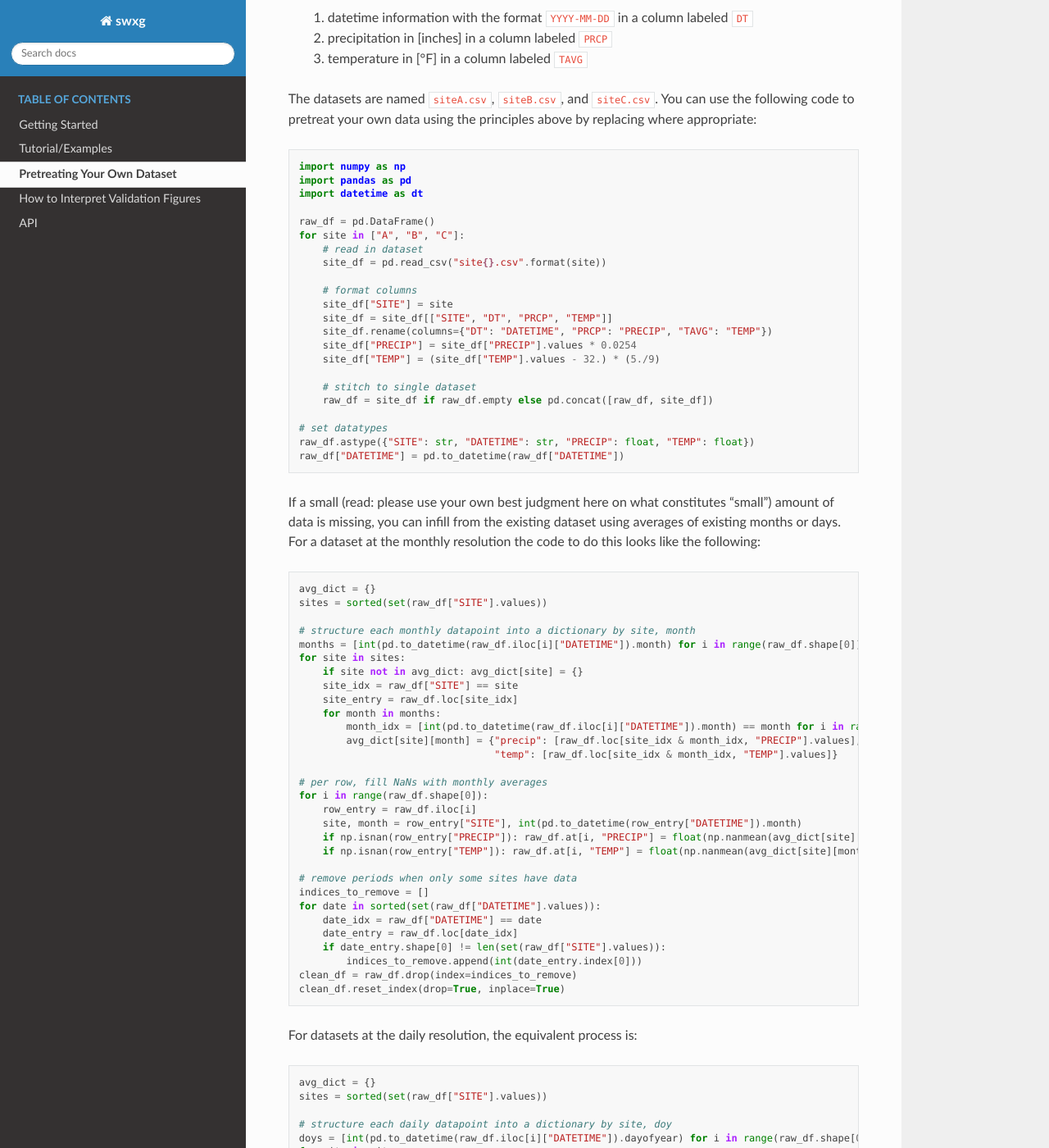
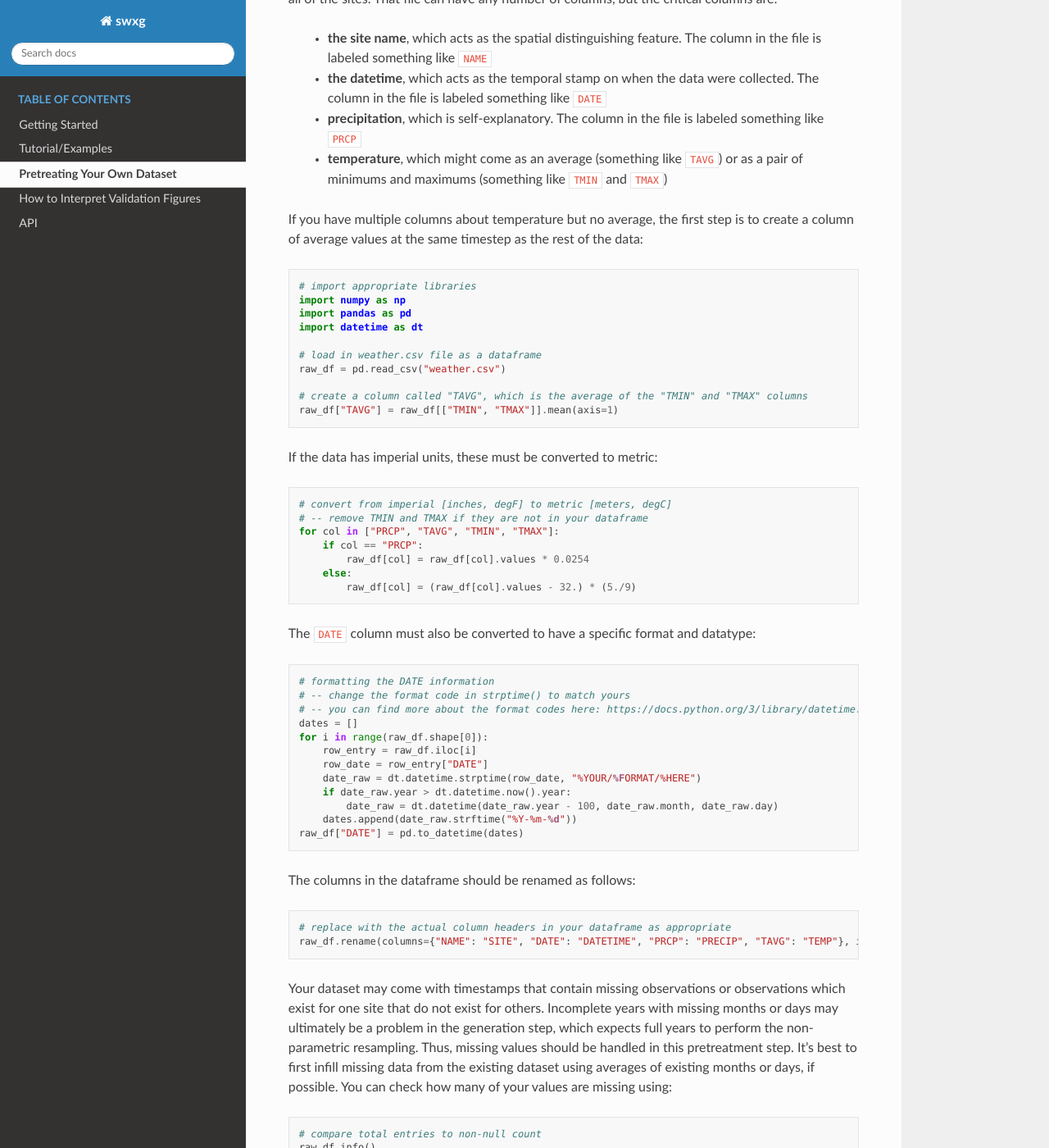
Before and after one commit to xthames/swxg, a Sphinx documentation site: the page built from docs/source/pretreatment/index.rst, in a window 1280 px wide and 1400 px high, scrolled down 796 px. Shown: the whole window at 82% size. Built offline with Sphinx 7.4.7 and the Read the Docs theme 3.1.0, drawn with Linux system fonts in a browser that asks for light colours; some of the changed text lies outside the part shown.

Commit message:
major updates to documentation

```diff
--- a/docs/source/pretreatment/index.rst
+++ b/docs/source/pretreatment/index.rst
@@ -19,40 +19,72 @@ There are many ways to pretreat data, and no method is intrinsically better than
 Basic Pretreatment Procedure
 ----------------------------
 
-To begin, let's assume that we have three datasets containing three columns:
+To begin, let's assume that we have a single file called ``weather.csv`` that contains all of the data for all of the sites. That file can have any number of columns, but the critical columns are:
 
- 1. datetime information with the format ``YYYY-MM-DD`` in a column labeled ``DT``
- 2. precipitation in [inches] in a column labeled ``PRCP``
- 3. temperature in [\ |deg|\ F] in a column labeled ``TAVG``
+ * **the site name**, which acts as the spatial distinguishing feature. The column in the file is labeled something like ``NAME``
+ * **the datetime**, which acts as the temporal stamp on when the data were collected. The column in the file is labeled something like ``DATE``
+ * **precipitation**, which is self-explanatory. The column in the file is labeled something like ``PRCP``
+ * **temperature**, which might come as an average (something like ``TAVG``) or as a pair of minimums and maximums (something like ``TMIN`` and ``TMAX``)
 
-The datasets are named ``siteA.csv``, ``siteB.csv``, and ``siteC.csv``. You can use the following code to pretreat your own data using the principles above by replacing where appropriate:
+If you have multiple columns about temperature but no average, the first step is to create a column of average values at the same timestep as the rest of the data:
 
 .. code-block:: python
 
+    # import appropriate libraries
     import numpy as np
     import pandas as pd
     import datetime as dt
 
-    raw_df = pd.DataFrame()
-    for site in ["A", "B", "C"]:
-        # read in dataset
-        site_df = pd.read_csv("site{}.csv".format(site))
+    # load in weather.csv file as a dataframe
+    raw_df = pd.read_csv("weather.csv")
 
-        # format columns
-        site_df["SITE"] = site
-        site_df = site_df[["SITE", "DT", "PRCP", "TEMP"]]
-        site_df.rename(columns={"DT": "DATETIME", "PRCP": "PRECIP", "TAVG": "TEMP"})
-        site_df["PRECIP"] = site_df["PRECIP"].values * 0.0254
-        site_df["TEMP"] = (site_df["TEMP"].values - 32.) * (5./9)
+    # create a column called "TAVG", which is the average of the "TMIN" and "TMAX" columns
+    raw_df["TAVG"] = raw_df[["TMIN", "TMAX"]].mean(axis=1)
 
-        # stitch to single dataset
-        raw_df = site_df if raw_df.empty else pd.concat([raw_df, site_df])
+If the data has imperial units, these must be converted to metric:
 
-    # set datatypes
-    raw_df.astype({"SITE": str, "DATETIME": str, "PRECIP": float, "TEMP": float})
-    raw_df["DATETIME"] = pd.to_datetime(raw_df["DATETIME"])
+.. code-block:: python
 
-If a small (read: please use your own best judgment here on what constitutes "small") amount of data is missing, you can infill from the existing dataset using averages of existing months or days. For a dataset at the monthly resolution the code to do this looks like the following:
+    # convert from imperial [inches, degF] to metric [meters, degC]
+    # -- remove TMIN and TMAX if they are not in your dataframe
+    for col in ["PRCP", "TAVG", "TMIN", "TMAX"]:
+        if col == "PRCP":
+            raw_df[col] = raw_df[col].values * 0.0254
+        else:
+            raw_df[col] = (raw_df[col].values - 32.) * (5./9)
+
+The ``DATE`` column must also be converted to have a specific format and datatype:
+
+.. code-block:: python
+
+    # formatting the DATE information
+    # -- change the format code in strptime() to match yours
+    # -- you can find more about the format codes here: https://docs.python.org/3/library/datetime.html#format-codes
+    dates = []
+    for i in range(raw_df.shape[0]):
+        row_entry = raw_df.iloc[i]
+        row_date = row_entry["DATE"]
+        date_raw = dt.datetime.strptime(row_date, "%YOUR/%FORMAT/%HERE")
+        if date_raw.year > dt.datetime.now().year:
+            date_raw = dt.datetime(date_raw.year - 100, date_raw.month, date_raw.day)
+        dates.append(date_raw.strftime("%Y-%m-%d"))
+    raw_df["DATE"] = pd.to_datetime(dates)
+
+The columns in the dataframe should be renamed as follows:
+
+.. code-block:: python
+
+    # replace with the actual column headers in your dataframe as appropriate
+    raw_df.rename(columns={"NAME": "SITE", "DATE": "DATETIME", "PRCP": "PRECIP", "TAVG": "TEMP"}, inplace=True)
+
+Your dataset may come with timestamps that contain missing observations or observations which exist for one site that do not exist for others. Incomplete years with missing months or days may ultimately be a problem in the generation step, which expects full years to perform the non-parametric resampling. Thus, missing values should be handled in this pretreatment step. It's best to first infill missing data from the existing dataset using averages of existing months or days, if possible. You can check how many of your values are missing using:
+
+.. code-block:: python
+
+    # compare total entries to non-null count
+    raw_df.info()
+
+If the difference between the non-null count and the total number of entries is small (read: please use your own best judgment here on what constitutes "small"), you can use the following algorithms to infill the missing data. For a dataset at the ``monthly`` resolution the code to do this looks like the following:
 
 .. code-block:: python
 
@@ -77,17 +109,7 @@ If a small (read: please use your own best judgment here on what constitutes "sm
         if np.isnan(row_entry["PRECIP"]): raw_df.at[i, "PRECIP"] = float(np.nanmean(avg_dict[site][month]["precip"]))
         if np.isnan(row_entry["TEMP"]): raw_df.at[i, "TEMP"] = float(np.nanmean(avg_dict[site][month]["temp"]))
 
-    # remove periods when only some sites have data
-    indices_to_remove = []
-    for date in sorted(set(raw_df["DATETIME"].values)):
-        date_idx = raw_df["DATETIME"] == date
-        date_entry = raw_df.loc[date_idx]
-        if date_entry.shape[0] != len(set(raw_df["SITE"].values)):
-            indices_to_remove.append(int(date_entry.index[0]))
-    clean_df = raw_df.drop(index=indices_to_remove)
-    clean_df.reset_index(drop=True, inplace=True)
-
-For datasets at the daily resolution, the equivalent process is:
+For datasets at the ``daily`` resolution, the equivalent process is:
 
 .. code-block:: python
 
@@ -118,43 +140,66 @@ For datasets at the daily resolution, the equivalent process is:
         row_entry = raw_df.iloc[i]
         site, doy = row_entry["SITE"], int(pd.to_datetime(row_entry["DATETIME"]).dayofyear)
         if np.isnan(row_entry["PRECIP"]): raw_df.at[i, "PRECIP"] = float(avg_dict[site][doy]["precip"])
-        if np.isnan(row_entry["TEMP"]): raw_df.at[i, "TEMP"] = float(avg_dict[site][doy]["temp"]
+        if np.isnan(row_entry["TEMP"]): raw_df.at[i, "TEMP"] = float(avg_dict[site][doy]["temp"])
 
-    # remove periods when only some sites have data
-    indices_to_remove = []
-    for date in sorted(set(raw_df["DATETIME"].values)):
-        date_idx = raw_df["DATETIME"] == date
-        date_entry = raw_df.loc[date_idx]
-        if date_entry.shape[0] != len(set(raw_df["SITE"].values)):
-            indices_to_remove.append(int(date_entry.index[0]))
-    clean_df = raw_df.drop(index=indices_to_remove)
-    clean_df.reset_index(drop=True, inplace=True)
-
-If too much of the dataset is missing or you cannot infill data from the existing/external sources, you can simply remove the offending entries. **Please be careful when bulk removing data as this may dramatically reduce the fitness of the model; referring to the validation figures is imperative when removing data like this**. The code to do this looks like the following:
+If too much (there is no hard rule for this, but maybe something like more than half) of the dataset is missing or you cannot infill data from the existing/external sources, you can simply remove the offending entries. **Please be careful when bulk removing data as this may dramatically reduce the fitness of the model; referring to the validation figures is imperative when removing data like this**. The code to do this looks like the following:
 
 .. code-block:: python
 
     # remove missing data
-    dropped_missing_df = raw_df.dropna(axis=0)
-    dropped_missing_df.reset_index(drop=True, inplace=True)
+    dropped_missing_df = raw_df.dropna(axis=0, inplace=True)
+
+Dates with only some sites reporting or years with only some recorded months should be removed:
+
+.. code-block:: python
 
     # remove periods when only some sites have data
-    indices_to_remove = []
-    for date in sorted(set(dropped_missing_df["DATETIME"].values)):
-        date_idx = dropped_missing_df["DATETIME"] == date
-        date_entry = dropped_missing_df.loc[date_idx]
-        if date_entry.shape[0] != len(set(dropped_missing_df["SITE"].values)):
-            indices_to_remove.append(int(date_entry.index[0]))
-    clean_df = dropped_missing_df.drop(index=indices_to_remove)
+    good_dates = []
+    for date in sorted(set(raw_df["DATETIME"].values)):
+        date_idx = raw_df["DATETIME"] == date
+        date_entry = raw_df.loc[date_idx]
+        if date_entry.shape[0] == len(sites):
+            good_dates.append(date)
+    clean_df = raw_df[raw_df["DATETIME"].isin(good_dates)]
     clean_df.reset_index(drop=True, inplace=True)
 
-Saving the cleaned dataframe is simple:
+    # remove years with fewer than 12 months
+    good_year_dict, indices_to_remove = {}, []
+    for date in sorted(set(clean_df["DATETIME"].values)):
+        dtstamp = pd.to_datetime(date)
+        year, month = int(dtstamp.year), int(dtstamp.month)
+        if year not in good_year_dict:
+            good_year_dict[year] = [month]
+        else:
+            good_year_dict[year].append(month)
+    for year in good_year_dict:
+        good_year_dict[year] = list(set(good_year_dict[year]))
+    for i in range(clean_df.shape[0]):
+        row_entry = clean_df.iloc[i]
+        year = int(row_entry["DATETIME"].year)
+        if len(good_year_dict[year]) < 12:
+            indices_to_remove.append(i)
+    clean_df.drop(index=indices_to_remove, inplace=True)
+    clean_df.reset_index(drop=True, inplace=True)
+
+Finally, reducing the cleaned dataframe to just the four necessary columns and saving it is simple:
 
 .. code-block:: python
+
+    # drop non-necessary columns
+    clean_df = clean_df[["SITE", "DATETIME", "PRECIP", "TEMP"]]
+
+    # you may also want to rename the sites
+    clean_df["SITE"] = clean_df["SITE"].map({"VERY LONG SITE NAME #1": "Short1",
+                                             "VERY LONG SITE NAME #2": "Short2",
+                                             "VERY LONG SITE NAME #3": "Short3"})
 
     # save the dataframe -- .pkl is recommended because it saves datatypes and is always available in Python environments
     clean_df.to_pickle("clean_wx.pkl")
 
+.. note::
+
+    This is simply one approach to data pretreatment, guided by the input dataframe to ``swxg`` and how both the fitting and generation procedures work. Your dataset may require more pretreatment and cleaning than just the outline provided here.
 
 A Note on Bias-Correction
 -------------------------
```
Also changed, not shown: docs/source/examples/index.rst (+8 -1 lines), docs/source/validation/index.rst (line endings or trailing spaces).
